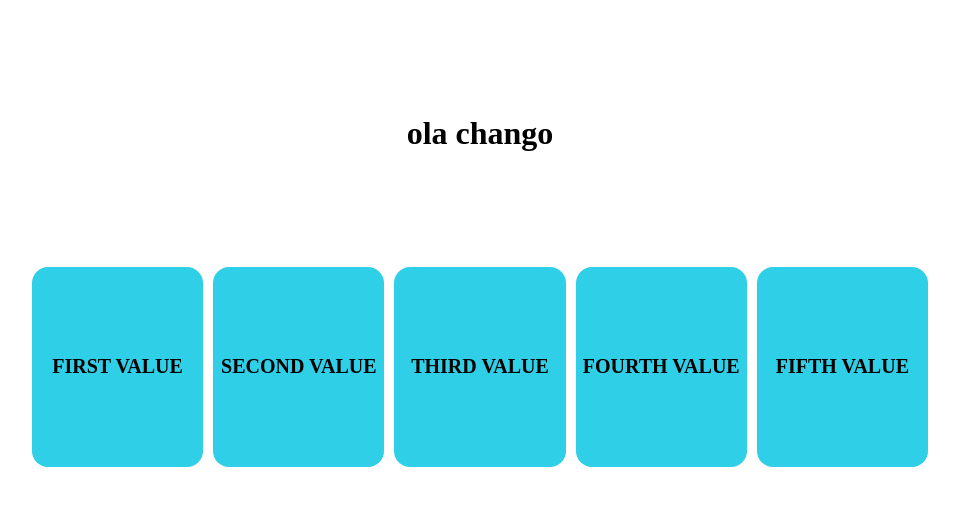
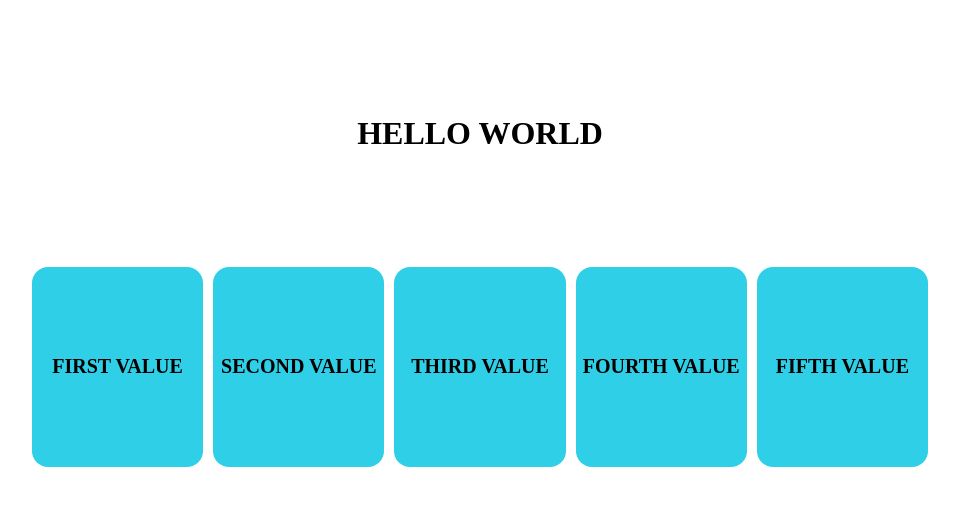
Before and after one commit to andru-oca/repo_23032, a plain HTML site: page index.html in a window 1280 px wide. Shown: the whole page, without its empty margins (160-1119 px from the left). Drawn offline with Linux system fonts and the light colour scheme.

Commit message:
Revert "commited chango --> mala mia estaba en ingles"
This reverts commit bff86f882394a9e77b35f049fd628b566932aea0.

```diff
--- a/index.html
+++ b/index.html
@@ -56,7 +56,7 @@
     </head>
     <body>
         <center>
-            <h1>ola chango</h1>
+            <h1>HELLO WORLD</h1>
             <div class="container">
                 <div class="card">
                     <h1>FIRST VALUE</h1>
```
